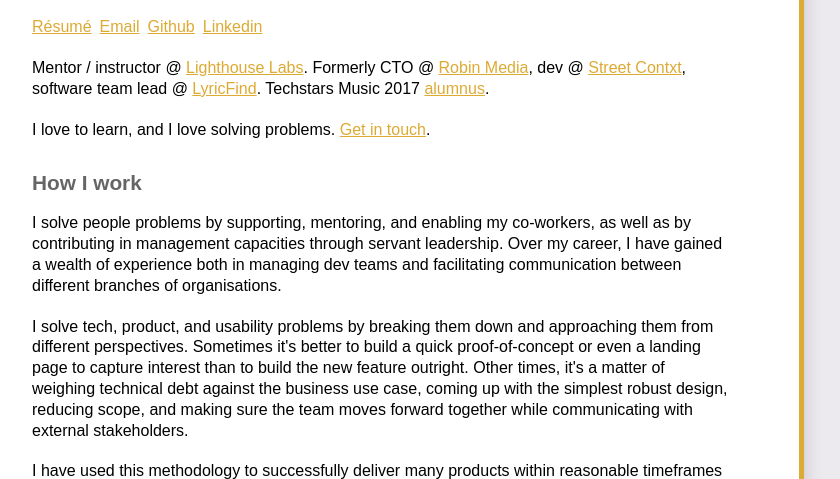
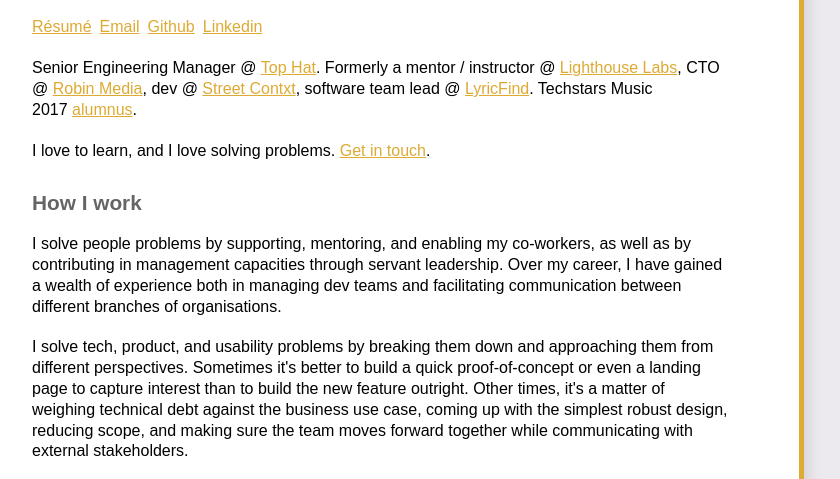
Before and after one commit to sastraxi/sastraxi-web, a Gatsby site: page / in a window 1280 px wide. Shown: the part 304-783 px from the top of the page, without its empty margins (16-856 px from the left). Built offline with nearby package versions, Linux system fonts and the light colour scheme; Gatsby itself is replaced by a stand-in of ours; a web font is replaced by a local one.

Commit message:
Add current workplace (Top Hat) and role to index

```diff
--- a/src/pages/index.jsx
+++ b/src/pages/index.jsx
@@ -25,9 +25,11 @@
       <a href="https://www.linkedin.com/in/camerongorrie/">Linkedin</a>
     </Links>
     <Paragraph>
-      Mentor / instructor @&nbsp;
+      Senior Engineering Manager @&nbsp;
+      <a href="https://tophat.com">Top Hat</a>
+      . Formerly a mentor / instructor @&nbsp;
       <a href="https://www.lighthouselabs.ca">Lighthouse Labs</a>
-      . Formerly CTO @&nbsp;
+      , CTO @&nbsp;
       <a href="https://robin.live">Robin Media</a>
       , dev @&nbsp;
       <a href="https://streetcontxt.com">Street Contxt</a>
```
